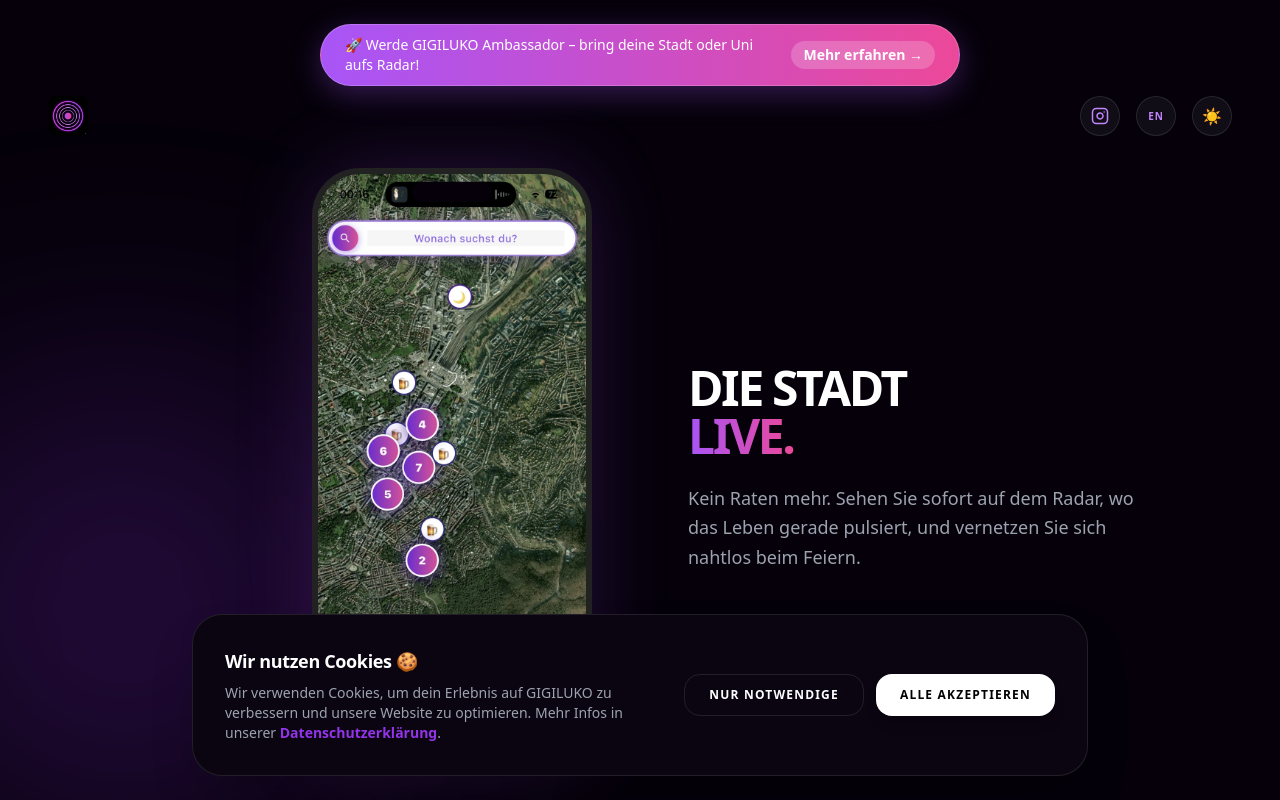
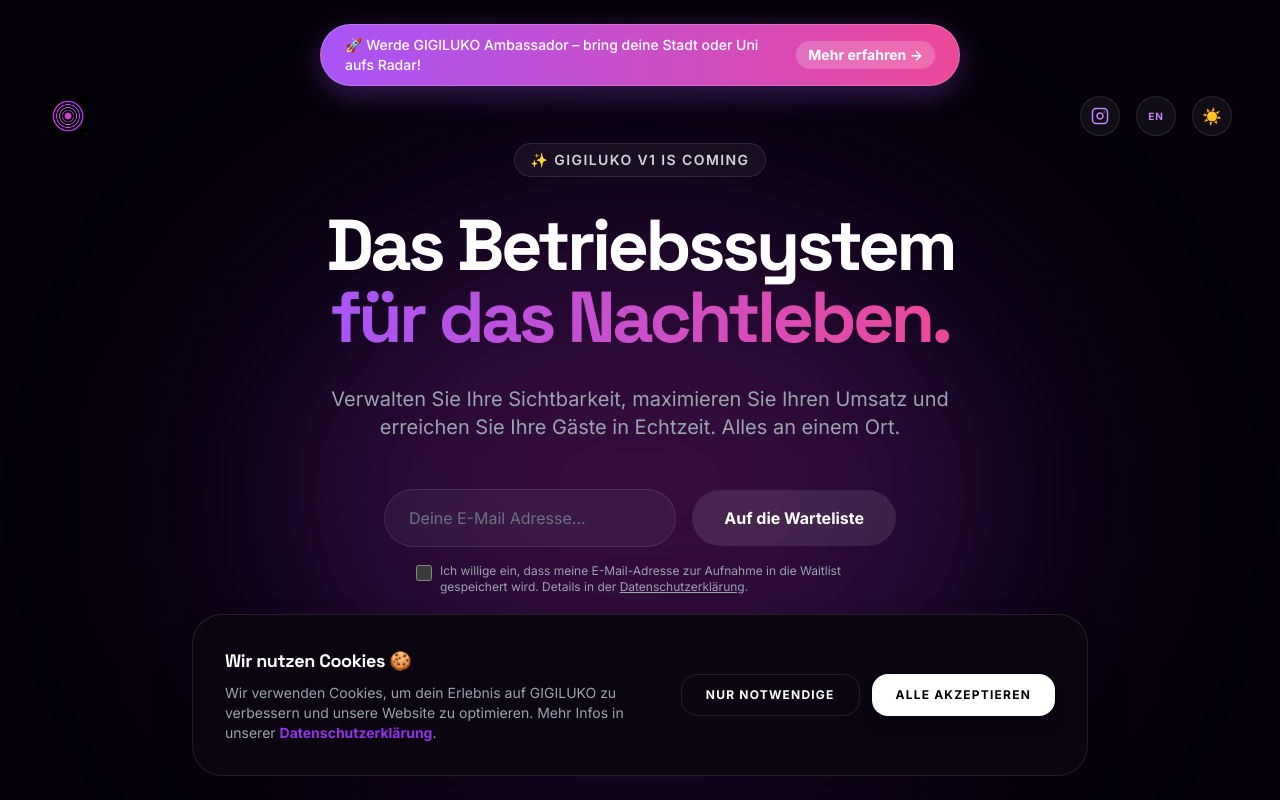
Before and after one commit to LuisCodingforfutur/gigilukoweb, a React (Vite) app: page / in a window 1280 px wide. Shown: the top 800 px of the page. Built offline with nearby package versions, Linux system fonts and the light colour scheme.

Commit message:
design: foundation (tokens, unified bg, brand fonts) + waitlist above the fold

```diff
--- a/index.html
+++ b/index.html
@@ -9,6 +9,11 @@
         <meta name="description" content="Entdecke Clubs, Bars und Events in Echtzeit. GIGILUKO verbindet Nachtschwärmer und Venues – das Betriebssystem fürs Nachtleben. Jetzt auf die Waitlist." />
         <link rel="canonical" href="https://www.gigiluko.com/" />
         <meta name="theme-color" content="#05000a" />
+
+        <!-- Fonts -->
+        <link rel="preconnect" href="https://fonts.googleapis.com" />
+        <link rel="preconnect" href="https://fonts.gstatic.com" crossorigin />
+        <link href="https://fonts.googleapis.com/css2?family=Inter:wght@400;500;600;700&family=Space+Grotesk:wght@500;700&display=swap" rel="stylesheet" />
 
         <!-- Open Graph (WhatsApp, Instagram, LinkedIn, Facebook) -->
         <meta property="og:type" content="website" />
--- a/src/index.css
+++ b/src/index.css
@@ -8,7 +8,8 @@
 
 body {
   margin: 0;
-  background-color: #0c001c;
+  background-color: #05000a;
+  font-family: 'Inter', system-ui, -apple-system, sans-serif;
   -webkit-font-smoothing: antialiased;
   -moz-osx-font-smoothing: grayscale;
   overflow-x: hidden;
@@ -16,6 +17,7 @@
 
 /* CUSTOM CURSOR & TYPOGRAPHY */
 h1, h2, h3 {
+  font-family: 'Space Grotesk', system-ui, sans-serif;
   letter-spacing: -0.02em;
 }
 
--- a/src/pages/Home.tsx
+++ b/src/pages/Home.tsx
@@ -9,11 +9,11 @@
       {/* Das globale Ambassador Banner (Fixed Top) */}
       <AmbassadorBanner />
 
-      {/* 1. Das V3 Herzstück (4-Bilder) */}
+      {/* 1. Hero + Waitlist zuerst (above the fold) */}
+      <HeroSection />
+
+      {/* 2. Sticky-Scroll-Showcase als Support darunter */}
       <StickyScrollShowcase />
-
-      {/* 2. Der Waitlist-Bereich (unsere HeroSection) */}
-      <HeroSection />
 
     </main>
   );
--- a/tailwind.config.js
+++ b/tailwind.config.js
@@ -6,7 +6,22 @@
   ],
   darkMode: 'class',
   theme: {
-    extend: {},
+    extend: {
+      colors: {
+        brand: {
+          purple: "#A855F7",
+          pink: "#EC4899",
+        },
+        ink: {
+          DEFAULT: "#05000a",
+          panel: "#0a0014",
+        },
+      },
+      fontFamily: {
+        display: ['"Space Grotesk"', "system-ui", "sans-serif"],
+        sans: ["Inter", "system-ui", "sans-serif"],
+      },
+    },
   },
   plugins: [],
 }
```
